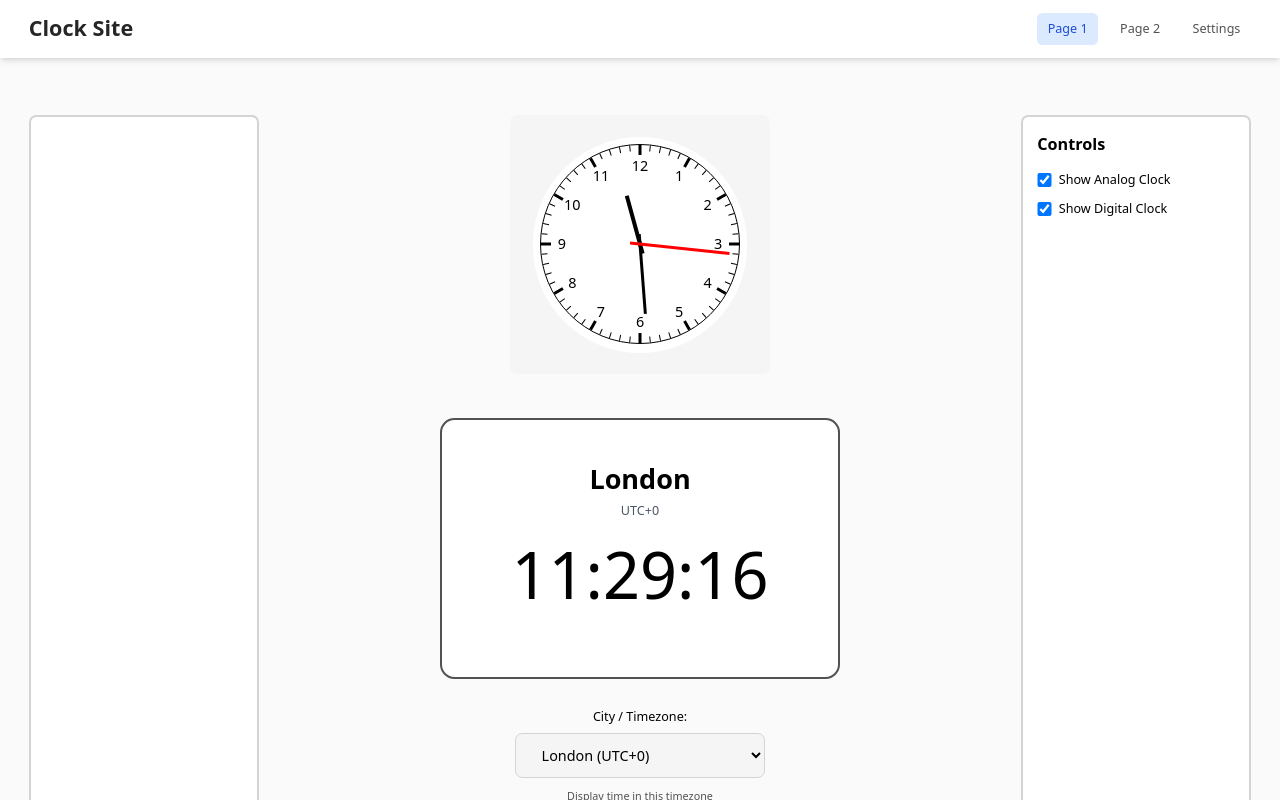
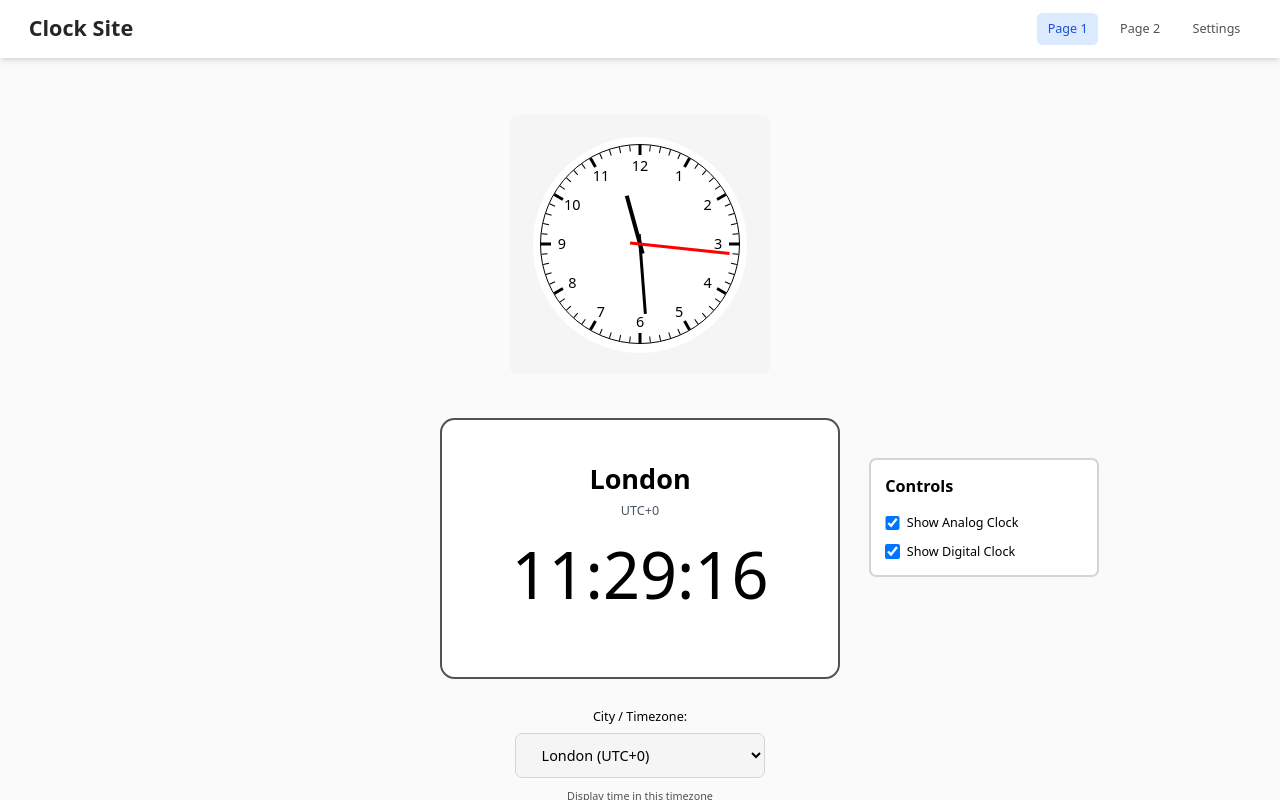
Before and after one commit to tobyhogan/react-clock-site, a React (Vite) app: page /page1 in a window 1280 px wide. Shown: the top 800 px of the page. Built offline with nearby package versions, Linux system fonts and the light colour scheme.

Commit message:
version 1.3.5

```diff
--- a/src/App.tsx
+++ b/src/App.tsx
@@ -18,7 +18,6 @@ function App() {
       >
         <div className="min-h-screen bg-neutral-50 dark:bg-neutral-900 transition-colors">
           <Header />
-          <main className="container mx-auto px-4 py-8">
             <Routes>
 
               <Route path="/" element={<Navigate to="/page1" replace />} />
@@ -30,7 +29,6 @@ function App() {
               <Route path="/settings" element={<Settings />} />
 
             </Routes>
-          </main>
         </div>
       </Router>
     </ThemeProvider>
--- a/src/pages/Page1.tsx
+++ b/src/pages/Page1.tsx
@@ -9,17 +9,15 @@ const Page1 = () => {
   const [showAnalogClock, setShowAnalogClock] = useState(true);
 
   return (
-    <div className="container mx-auto px-4 py-8">
-      <div className="flex gap-8">
-        {/* Left Panel - Empty for now */}
+    <div className="flex mt-16 w-min mx-auto">
 
 
-        <div className="w-64 bg-white dark:bg-neutral-800 border-2 border-neutral-300 dark:border-neutral-600 rounded-lg p-4">
+      <div className="w-64 bg-white dark:bg-neutral-800 border-2 border-neutral-300 dark:border-neutral-600 rounded-lg p-16 my-auto invisible">
         {/* Empty panel */}
       </div>
 
       {/* Center Content - Clocks */}
-        <div className="flex-1">
+      <div className="flex-col mx-8">
         <ReactClockComponent showClock={showAnalogClock} />
 
         <div className='mt-12' ></div>
@@ -28,7 +26,8 @@ const Page1 = () => {
       </div>
 
       {/* Right Panel - Checkboxes */}
-        <div className="w-64 bg-white dark:bg-neutral-800 border-2 border-neutral-300 dark:border-neutral-600 rounded-lg p-4">
+      <div className="w-64 bg-white dark:bg-neutral-800 border-2 border-neutral-300 dark:border-neutral-600 rounded-lg p-4 my-auto">
+
         <h3 className="text-lg font-semibold mb-4 dark:text-white">Controls</h3>
 
         <div className="flex flex-col gap-3">
@@ -53,7 +52,6 @@ const Page1 = () => {
           </label>
         </div>
       </div>
-      </div>
 
 
     {/*
```
Lines whose indentation alone changed are shown as unchanged.
